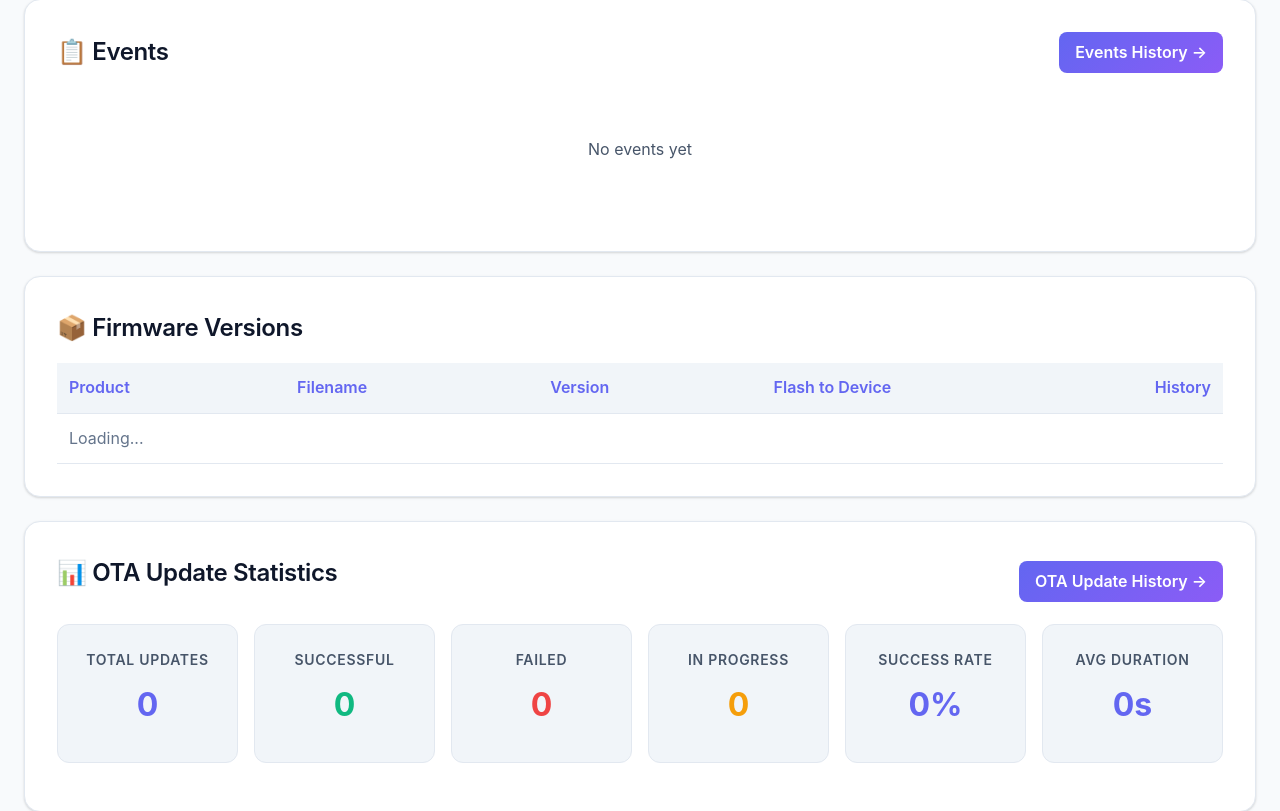
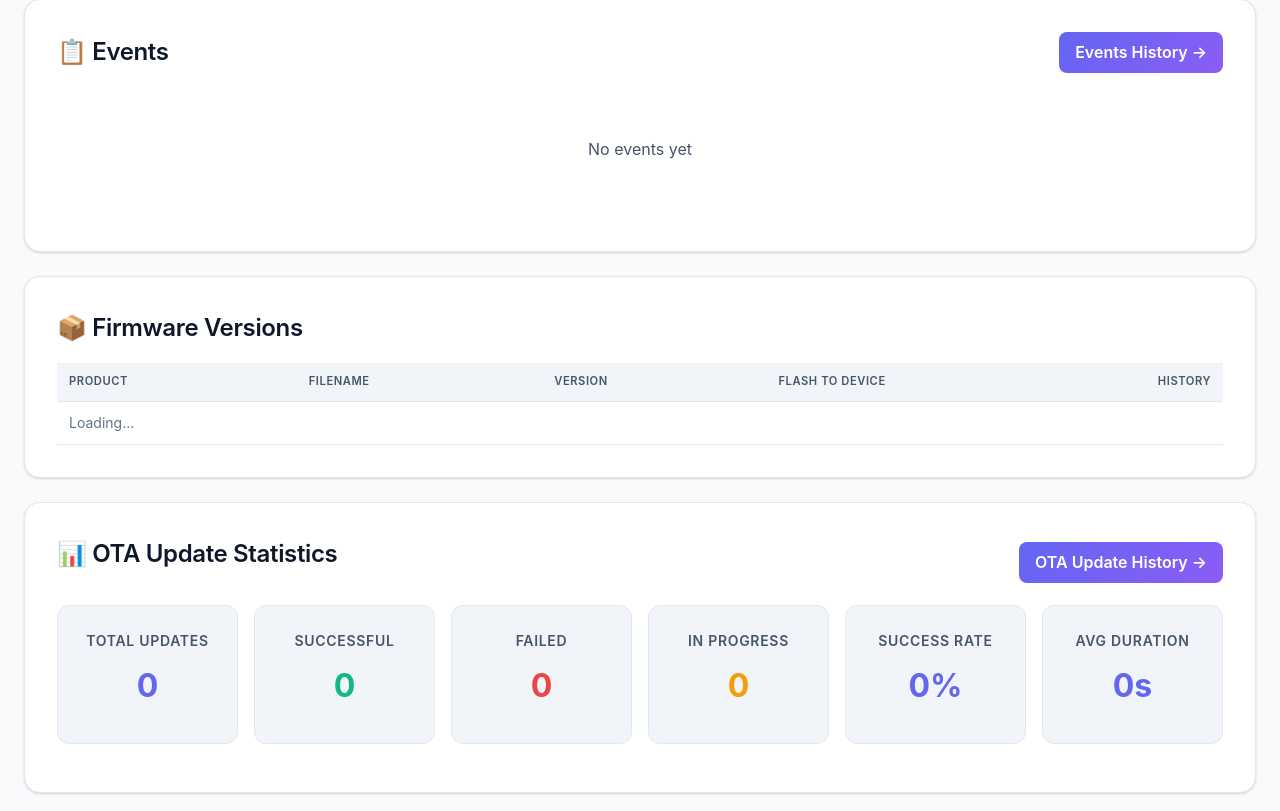
Before and after one commit to skalpt/ski-clock-neo, a Flask app: page / in a window 1280 px wide. Shown: the part 483-1294 px from the top of the page. Run offline with Flask 3, Linux system fonts and the light colour scheme; the visitor is signed in with stand-in values (Sample User, id 1); data that the repository does not hold is empty; parts of the project's set-up code (start-up, migrations or seed data) failed here and were passed over; some libraries are stand-ins or nearby versions.

Commit message:
Unify dashboard table styles for a consistent appearance
Refactor CSS to consolidate and apply a consistent base style to all dashboard tables, removing redundant definitions for `.events-table` and `.events-feed-table`.

Replit-Commit-Author: Agent
Replit-Commit-Session-Id: 417133d8-1985-4928-8e03-c01a325d29da
Replit-Commit-Checkpoint-Type: full_checkpoint
Replit-Commit-Event-Id: ccfe20bb-6615-4a56-b77c-bb7d421d1269
Replit-Commit-Screenshot-Url: https://storage.googleapis.com/screenshot-production-us-central1/a117656b-3bae-4d6d-926c-af8f81648c5d/417133d8-1985-4928-8e03-c01a325d29da/nWknQgX

```diff
--- a/dashboard/static/app.css
+++ b/dashboard/static/app.css
@@ -642,41 +642,65 @@ button {
     background: var(--text-tertiary);
 }
 
+/* Base table styles - applied to all dashboard tables */
 .firmware-table,
-.ota-history-table {
+.ota-history-table,
+.events-table,
+.events-feed-table {
     width: 100%;
     border-collapse: collapse;
-    min-width: 600px;
+    font-size: 0.875rem;
 }
 
 .firmware-table th,
 .firmware-table td,
 .ota-history-table th,
-.ota-history-table td {
+.ota-history-table td,
+.events-table th,
+.events-table td,
+.events-feed-table th,
+.events-feed-table td {
     text-align: left;
-    padding: 0.75rem;
+    padding: 0.625rem 0.75rem;
     border-bottom: 1px solid var(--border-color);
+    vertical-align: middle;
 }
 
 .firmware-table th,
-.ota-history-table th {
-    font-weight: 600;
-    color: var(--brand-primary);
+.ota-history-table th,
+.events-table th,
+.events-feed-table th {
+    font-weight: 600;
+    color: var(--text-secondary);
+    font-size: 0.7rem;
+    text-transform: uppercase;
+    letter-spacing: 0.05em;
     background: var(--bg-tertiary);
     position: sticky;
     top: 0;
     z-index: 10;
 }
 
-.firmware-table tr:hover,
-.ota-history-table tr:hover {
+.firmware-table tbody tr:hover,
+.ota-history-table tbody tr:hover,
+.events-table tbody tr:hover,
+.events-feed-table tbody tr:hover {
     background: var(--bg-tertiary);
 }
 
+/* Last column styling for action buttons */
 .firmware-table th:last-child,
-.firmware-table td:last-child {
+.firmware-table td:last-child,
+.ota-history-table th:last-child,
+.ota-history-table td:last-child {
     width: 1%;
     white-space: nowrap;
+}
+
+/* Product column with subheading */
+.firmware-table td .device-subheading {
+    color: var(--text-tertiary);
+    margin-top: 2px;
 }
 
 /* ========================================
```
Also changed, not shown: other parts of dashboard/static/app.css (+4 -54 lines).
